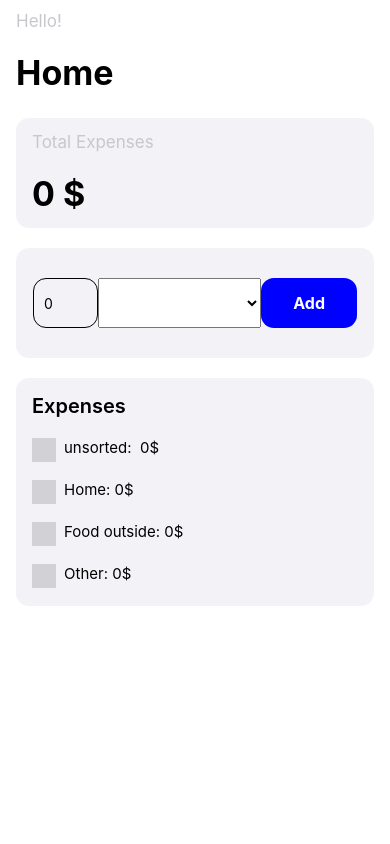
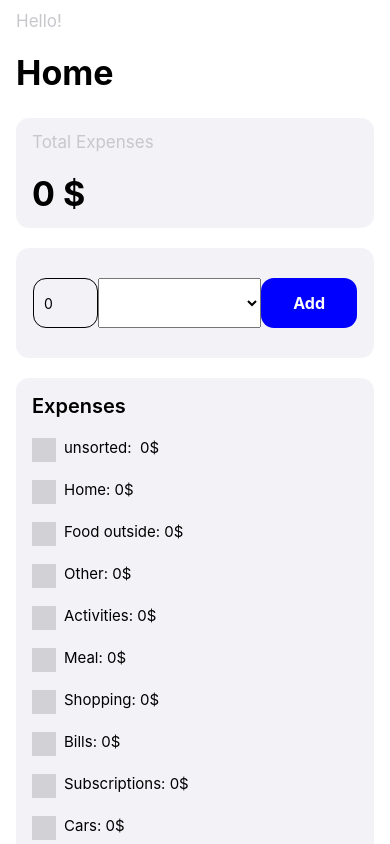
Before and after one commit to rudolfdeer/monetochka, a React Native app: screen / in a window 390 px wide. Built offline with nearby package versions, Linux system fonts and the light colour scheme.

Commit message:
mon-10: add more categories

```diff
--- a/App.tsx
+++ b/App.tsx
@@ -1,6 +1,6 @@
 import { StatusBar } from 'expo-status-bar';
 import { useState } from 'react';
-import { SafeAreaView, StyleSheet } from 'react-native';
+import { SafeAreaView, ScrollView, StyleSheet } from 'react-native';
 import Categories from './src/components/Categories';
 import FormComponent from './src/components/Form';
 import Navbar from './src/components/Navbar';
@@ -25,12 +25,15 @@ export default function App() {
 
   return (
     <SafeAreaView style={styles.container}>
+      <ScrollView>
       <Navbar />
       <Total value={calculateTotal()} currency={currency} />
       <FormComponent categories={categories} setCategories={setCategories}/>
       <Categories categories={categories} currency={currency} />
       <StatusBar style="auto" />
+    </ScrollView>
     </SafeAreaView>
+
   );
 }
 
--- a/src/constants/defaultCategories.ts
+++ b/src/constants/defaultCategories.ts
@@ -26,4 +26,54 @@ export const defaultCategories: Category[] = [
     name: 'Other',
     expenses: 0,
   },
+  {
+    id: 4,
+    name: 'Activities',
+    expenses: 0,
+  },
+  {
+    id: 5,
+    name: 'Meal',
+    expenses: 0,
+  },
+  {
+    id: 6,
+    name: 'Shopping',
+    expenses: 0,
+  },
+  {
+    id: 7,
+    name: 'Bills',
+    expenses: 0,
+  },
+  {
+    id: 8,
+    name: 'Subscriptions',
+    expenses: 0,
+  },
+  {
+    id: 9,
+    name: 'Cars',
+    expenses: 0,
+  },
+  {
+    id: 10,
+    name: 'Pets',
+    expenses: 0,
+  },
+  {
+    id: 11,
+    name: 'Health',
+    expenses: 0,
+  },
+  {
+    id: 12,
+    name: 'Beauty',
+    expenses: 0,
+  },
+  {
+    id: 13,
+    name: 'Travel',
+    expenses: 0,
+  },
 ];
```
